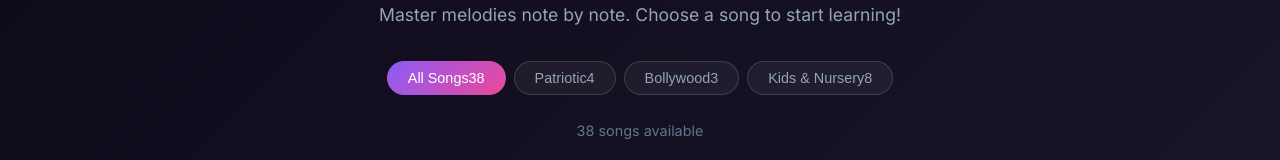
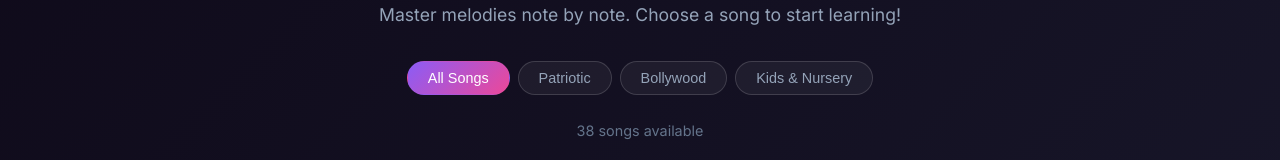
Before and after one commit to vishveshjain/MusicTutor, a Next.js app: page /songs in a window 1280 px wide. Shown: the part 165-325 px from the top of the page. Built offline with nearby package versions, Linux system fonts and the light colour scheme.

Commit message:
style(songs): remove count badges from category tabs

```diff
--- a/src/app/songs/page.tsx
+++ b/src/app/songs/page.tsx
@@ -61,15 +61,6 @@ export default function SongsPage() {
                             onClick={() => setActiveCategory(cat.id)}
                         >
                             {cat.label}
-                            <span className="tab-count">
-                                {cat.id === "all"
-                                    ? allSongs.length
-                                    : allSongs.filter(s => s.tags.some(t =>
-                                        cat.id === "kids"
-                                            ? ["kids", "nursery"].includes(t.toLowerCase().trim())
-                                            : t.toLowerCase().trim() === cat.id
-                                    )).length}
-                            </span>
                         </button>
                     ))}
                 </div>
```
